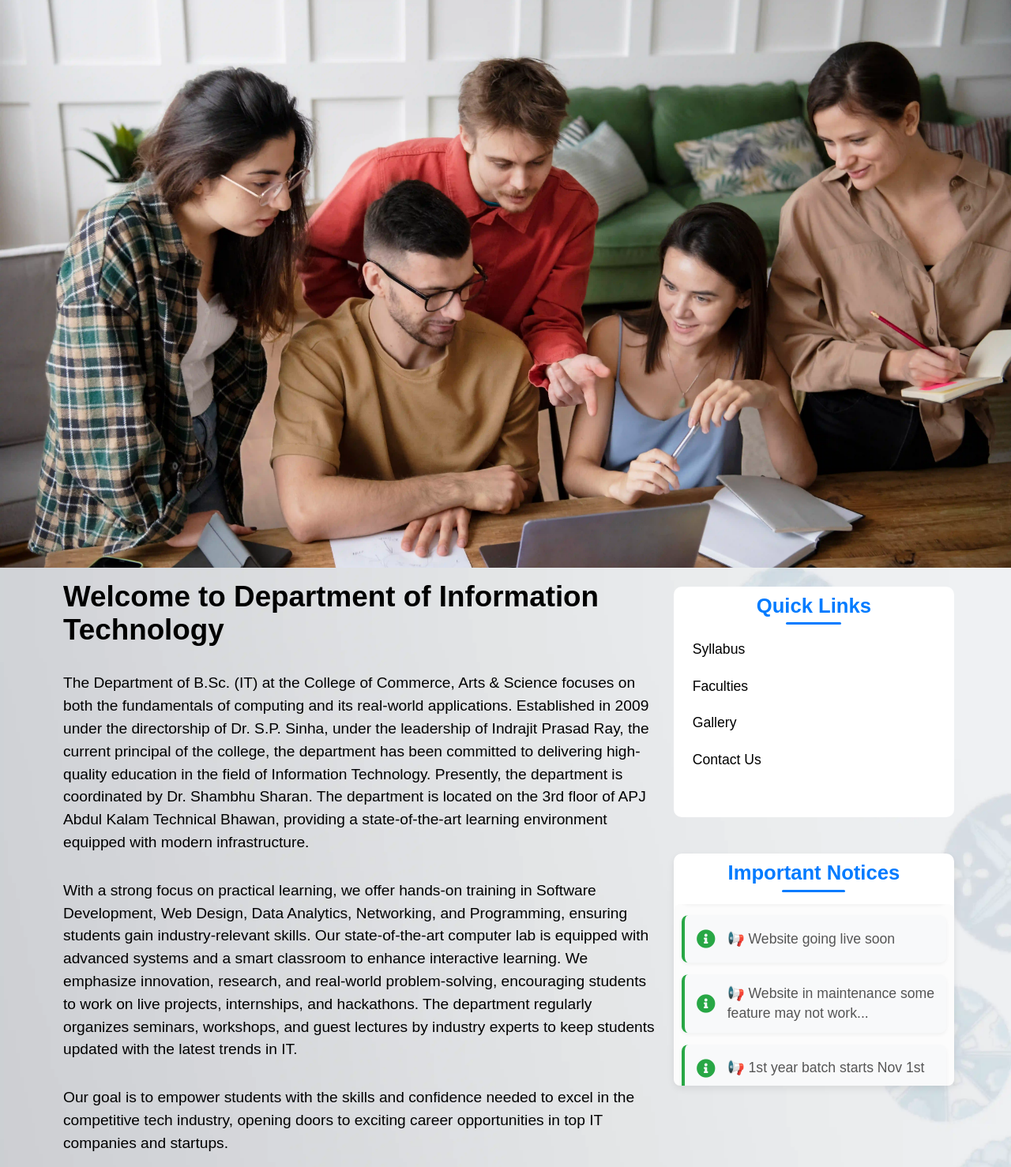
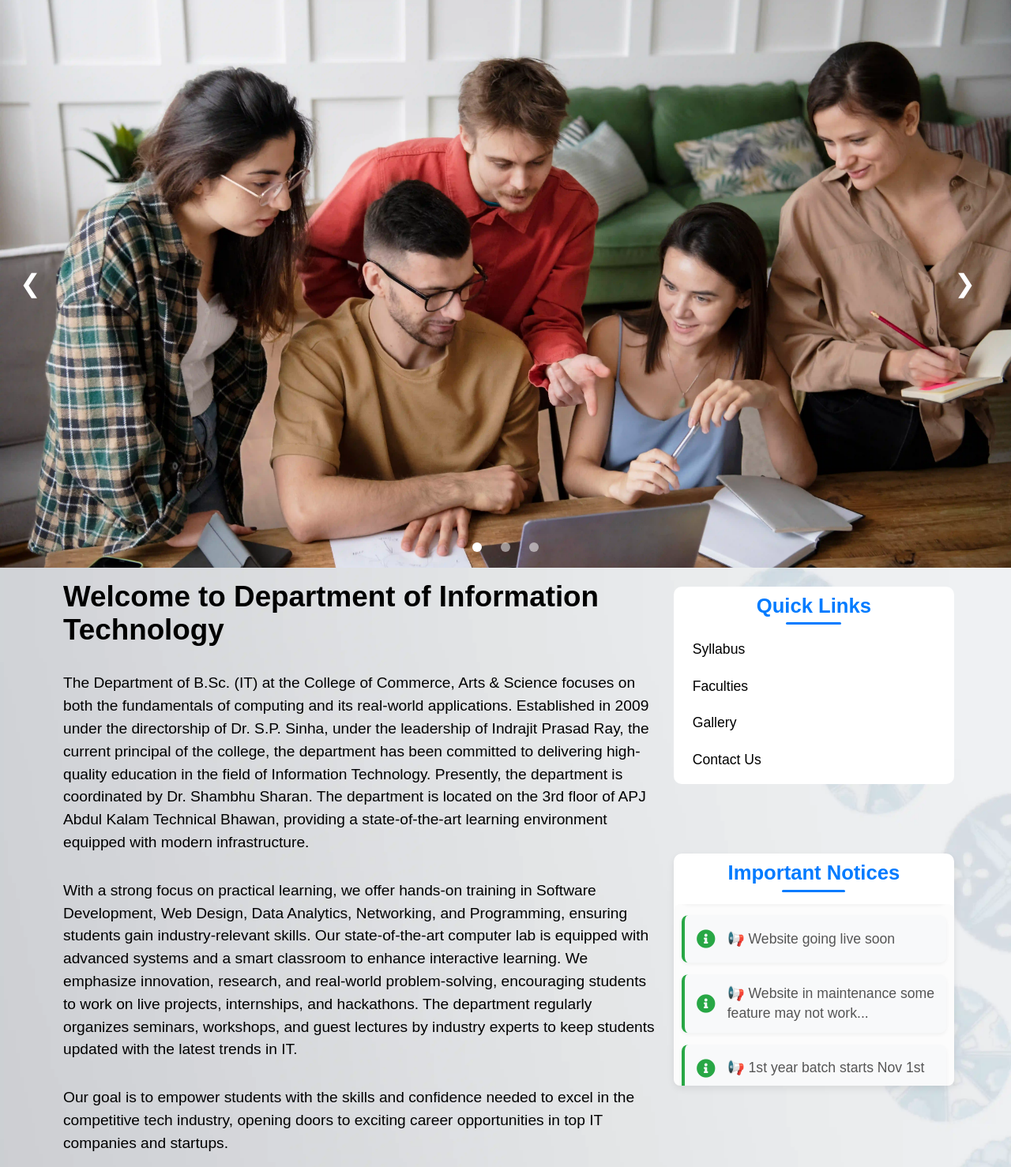
Before and after one commit to Rajkamal2k22/bsc-it-copy, a PHP site: page / in a window 1280 px wide. Shown: the part 256-1734 px from the top of the page at 79% size. Run offline with PHP 8.4, Linux system fonts and the light colour scheme; some web fonts are replaced.

Commit message:
minor changes

```diff
--- a/index.html
+++ b/index.html
@@ -96,18 +96,25 @@
 
     <!-- Main Section open -->
     <div class="mainContainer">
+
     <div class="sliderWraper">
     <div class="slider">
         <img src="images/StudentPic1.webp" alt="Student pic1" loading="lazy" id="slide1">
         <img src="images/StudentPic2.webp" alt="Student pic2" loading="lazy" id="slide2">
         <img src="images/StudentPic3.webp" alt="Student pic3" loading="lazy" id="slide3">
     </div>
+
     <div class="sliderNav">
-                <a href="#slide1"></a>
-                <a href="#slide2"></a>
-                <a href="#slide3"></a>
+        <span class="dot" data-slide-index="0"></span>
+        <span class="dot" data-slide-index="1"></span>
+        <span class="dot" data-slide-index="2"></span>
     </div>
+
+    <div class="slider-arrow left" id="prevStudentSlide">&#10094;</div>
+    <div class="slider-arrow right" id="nextStudentSlide">&#10095;</div>
 </div>
+
+
         <div class="homeTextBg">
         <div class="homeTextSection">
             <div class="hometext">
--- a/styles.css
+++ b/styles.css
@@ -267,32 +267,38 @@
         }
 
 
-
-    .sliderWraper{
-      /* position: relative; */
+.sliderWraper {
+    position: relative;
     width: 100vw;
     margin: 0 auto;
 }
 
-  .slider{
+.slider {
     display: flex;
     aspect-ratio: 16/9;
     overflow-x: auto;
     scroll-snap-type: x mandatory;
     scroll-behavior: smooth;
-      box-shadow: 01.5rem 3rem -0.75rem hsla(0, 0%, 0%, 0.25%);
-  }
-
-  .slider img{
+    box-shadow: 0 1.5rem 3rem -0.75rem hsla(0, 0%, 0%, 0.25%);
+    -ms-overflow-style: none;
+    scrollbar-width: none;
+}
+
+/* ye code scrollbar ko hide kar dega Chrome, Safari aur Opera browser pe */
+.slider::-webkit-scrollbar {
+    display: none;
+}
+
+
+.slider img {
     flex: 1 0 100%;
     scroll-snap-align: start;
     object-fit: cover;
     width: 100vw;
     height: 100%;
-
-  }
-
-  .sliderNav{
+}
+
+.sliderNav {
     display: flex;
     column-gap: 1rem;
     position: absolute;
@@ -300,6 +306,48 @@
     left: 50%;
     transform: translateX(-50%);
     z-index: 1;
+}
+
+.sliderNav .dot {
+    cursor: pointer;
+    height: 12px;
+    width: 12px;
+    margin: 0 4px;
+    background-color: rgba(255, 255, 255, 0.5);
+    border-radius: 50%;
+    display: inline-block;
+    transition: background-color 0.3s ease;
+}
+
+.sliderNav .dot.active {
+    background-color: white;
+}
+
+.sliderNav .dot:hover {
+    background-color: rgba(255, 255, 255, 0.8);
+}
+
+
+.slider-arrow {
+    position: absolute;
+    top: 50%;
+    transform: translateY(-50%);
+    color: white;
+    padding: 10px 15px;
+    cursor: pointer;
+    font-size: 2rem;
+    z-index: 2;
+    border-radius: 5px;
+    user-select: none;
+    transition: background-color 0.5s ease;
+}
+
+.slider-arrow.left {
+    left: 10px;
+}
+
+.slider-arrow.right {
+    right: 30px;
 }
 
 .homeTextBg{
@@ -359,6 +407,7 @@
 }
 
 .linkBox1{
+  height: 250px;
   display: flex;
   flex-direction: column;
   padding: 0rem 1.5rem;
```
Also changed, not shown: script.js (+71 -0 lines). Lines whose indentation alone changed are shown as unchanged.
